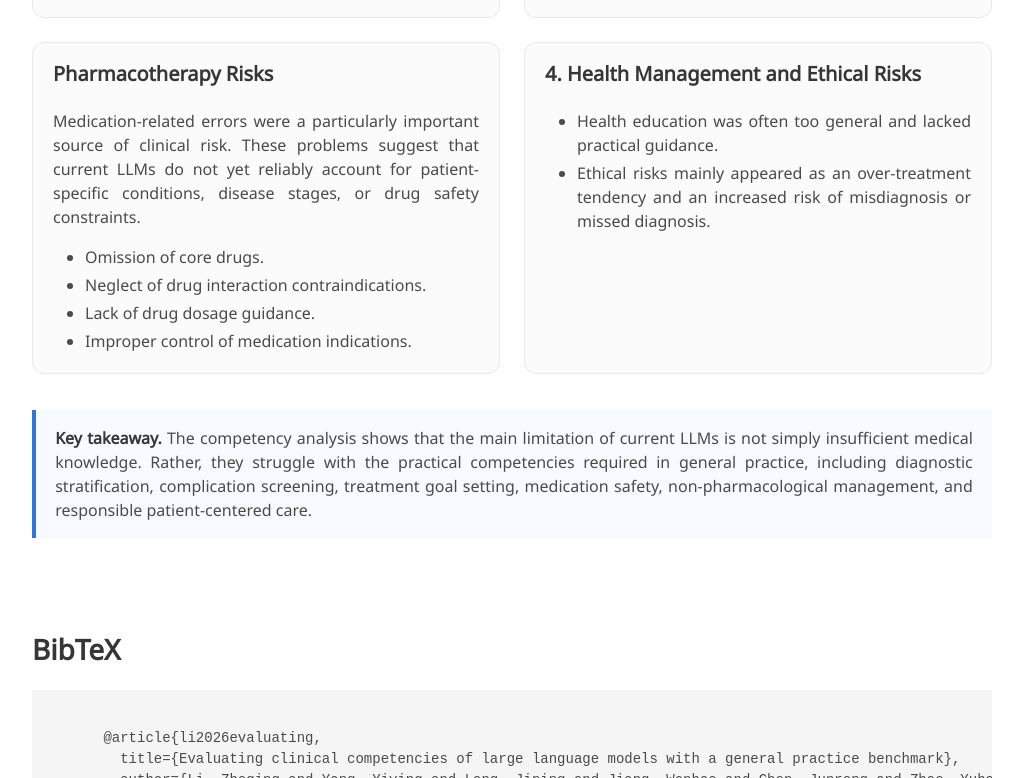
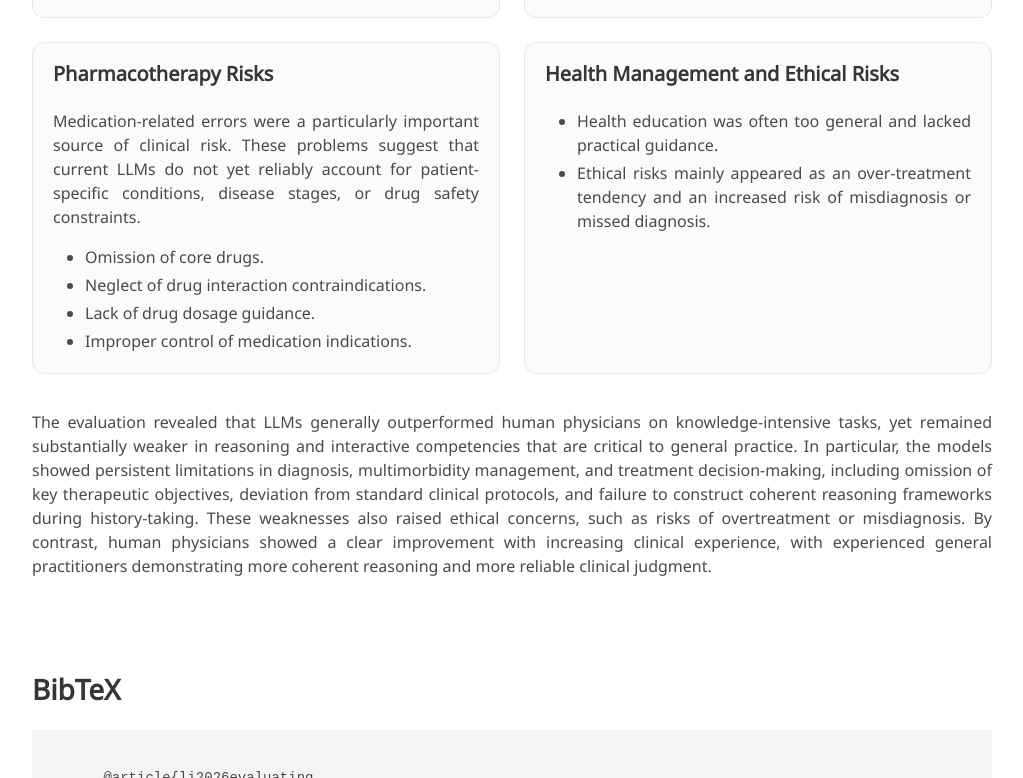
Before and after one commit to AIPrimaryCare/GPbench, a plain HTML site: page index.html in a window 1280 px wide. Shown: the part 7155-7933 px from the top of the page, without its empty margins (128-1151 px from the left). Drawn offline with nearby package versions, Linux system fonts and the light colour scheme; some icons are missing; a web font is replaced by a local one.

Commit message:
update GPBench NC

```diff
--- a/index.html
+++ b/index.html
@@ -866,7 +866,7 @@
             <!-- Card 1 -->
             <div class="column is-6">
               <div class="soft-box" style="height: 100%;">
-                <h4 class="title is-5">1. Diagnostic Deficiencies</h4>
+                <h4 class="title is-5">Diagnostic Deficiencies</h4>
                 <p>
                   LLMs frequently failed to construct complete diagnostic reasoning chains, especially when cases
                   required disease classification, multi-system assessment, or rare diseases recognition.
@@ -919,7 +919,7 @@
             <!-- Card 4 -->
             <div class="column is-6">
               <div class="soft-box" style="height: 100%;">
-                <h4 class="title is-5">4. Health Management and Ethical Risks</h4>
+                <h4 class="title is-5">Health Management and Ethical Risks</h4>
                 <ul>
                   <li>Health education was often too general and lacked practical guidance.</li>
                   <li>Ethical risks mainly appeared as an over-treatment tendency and an
@@ -929,13 +929,16 @@
             </div>
 
           </div>
-
-          <div class="highlight-note" style="margin-top: 1.5rem;">
+          <div class="content has-text-justified" style="margin-top: 1.5rem;">
             <p>
-              <strong>Key takeaway.</strong> The competency analysis shows that the main limitation of current LLMs
-              is not simply insufficient medical knowledge. Rather, they struggle with the practical competencies
-              required in general practice, including diagnostic stratification, complication screening, treatment goal
-              setting, medication safety, non-pharmacological management, and responsible patient-centered care.
+             The evaluation revealed that LLMs generally outperformed human physicians on
+              knowledge-intensive tasks, yet remained substantially weaker in reasoning and interactive competencies
+              that are critical to general practice. In particular, the models showed persistent limitations in diagnosis,
+              multimorbidity management, and treatment decision-making, including omission of key therapeutic objectives,
+              deviation from standard clinical protocols, and failure to construct coherent reasoning frameworks during
+              history-taking. These weaknesses also raised ethical concerns, such as risks of overtreatment or misdiagnosis.
+              By contrast, human physicians showed a clear improvement with increasing clinical experience, with experienced
+              general practitioners demonstrating more coherent reasoning and more reliable clinical judgment.
             </p>
           </div>
 
```
